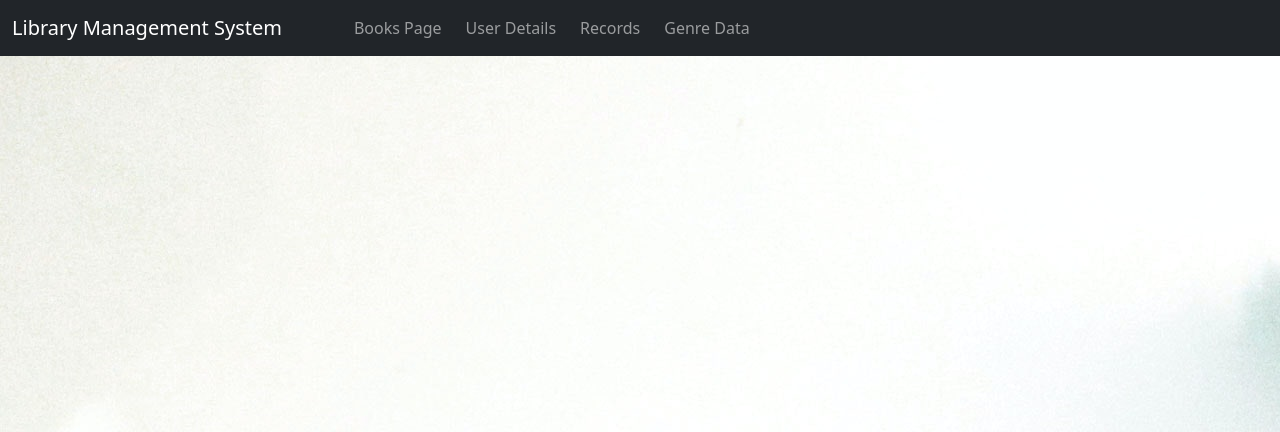
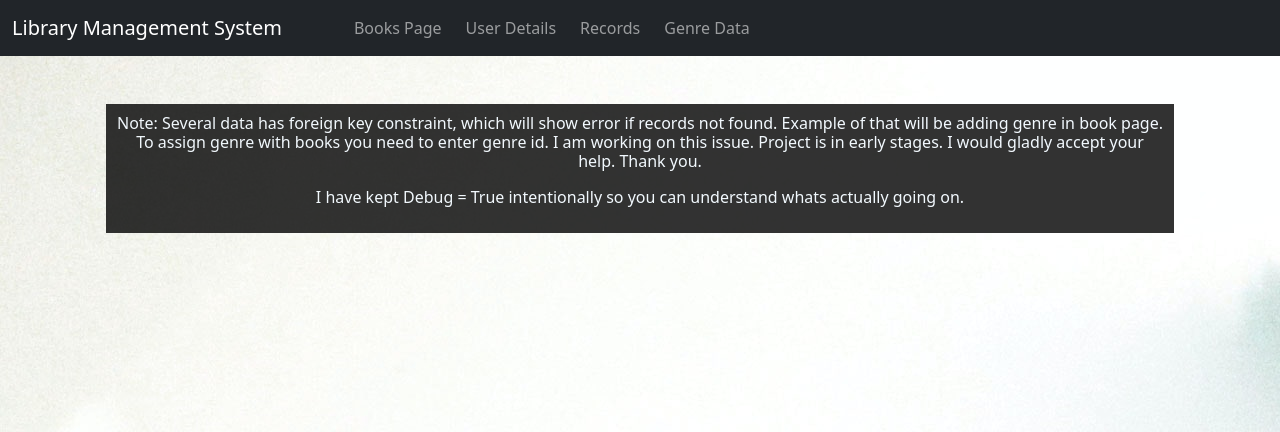
Before and after one commit to bharat-ghadi/library_portal, a Django app: page / in a window 1280 px wide. Shown: the top 432 px of the page. Run offline with Django 4.2, Linux system fonts and the light colour scheme.

Commit message:
Changing Debug to True
Changing Debug= True
- Adding message for end user, for foreign key constraint.

```diff
--- a/core/settings.py
+++ b/core/settings.py
@@ -25,7 +25,7 @@ TEMPLATE_DIR = os.path.join(BASE_DIR, "library\\templates")
 SECRET_KEY = 'django-insecure-to#6ztw-he%vyci#%c65c9i7heh*=o(76rhw4$!8(5$r2rm)nw'
 
 # SECURITY WARNING: don't run with debug turned on in production!
-DEBUG = False
+DEBUG = True
 
 ALLOWED_HOSTS = ['*']
 
--- a/library/templates/index.html
+++ b/library/templates/index.html
@@ -22,21 +22,36 @@
             <div class="navbar-nav">
                 <a class="navbar-brand disabled me-5" href="#"> </a>
 
-<!--                <a class="nav-link btn btn-outline-success me-2" href="/show_books" role="button">Show Books</a>-->
+                <!--                <a class="nav-link btn btn-outline-success me-2" href="/show_books" role="button">Show Books</a>-->
                 <a class="nav-link btn btn-outline-success me-2" href="/add_book" role="button">Books Page</a>
-<!--                <a class="nav-link btn btn-outline-success me-2" href="/show_users" role="button">Show users</a>-->
+                <!--                <a class="nav-link btn btn-outline-success me-2" href="/show_users" role="button">Show users</a>-->
                 <a class="nav-link btn btn-outline-success me-2" href="/add_user" role="button">User Details</a>
-<!--                <a class="nav-link btn btn-outline-success me-2" href="/records" role="button">Entry Of records</a>-->
+                <!--                <a class="nav-link btn btn-outline-success me-2" href="/records" role="button">Entry Of records</a>-->
                 <a class="nav-link btn btn-outline-success me-2" href="/add_record" role="button">Records</a>
                 <a class="nav-link btn btn-outline-success me-2" href="/show_genres" role="button">Genre Data</a>
-<!--                <a class="nav-link btn btn-outline-success me-2" href="/remove_user" role="button">Remove User</a>-->
-<!--                <a class="nav-link btn btn-outline-success me-2" href="/update_user" role="button">Update User</a>-->
+                <!--                <a class="nav-link btn btn-outline-success me-2" href="/remove_user" role="button">Remove User</a>-->
+                <!--                <a class="nav-link btn btn-outline-success me-2" href="/update_user" role="button">Update User</a>-->
 
             </div>
         </div>
     </div>
 </nav>
 <br><br>
+
+<div class="container text-center">
+    <div class="container text-center">
+        <div class="container text-center">
+
+            <h6 class="header"
+                style="text-align: center; color:aliceblue;; background-color:black ; opacity: .80;padding: 10px ;">
+                <p> Note:  Several data has foreign key constraint, which will show error if records not found. Example of that will be adding genre in book page.
+                    To assign genre with books you need to enter genre id. I am working on this issue. Project is in early stages. I would gladly accept your help. Thank you. </p>
+                <p> I have kept Debug = True intentionally so you can understand whats actually going on.</p>
+            </h6>
+
+        </div>
+    </div>
+</div>
 <br>
 <script src="https://cdn.jsdelivr.net/npm/bootstrap@5.3.0-alpha1/dist/js/bootstrap.bundle.min.js"
         integrity="sha384-w76AqPfDkMBDXo30jS1Sgez6pr3x5MlQ1ZAGC+nuZB+EYdgRZgiwxhTBTkF7CXvN"
```
